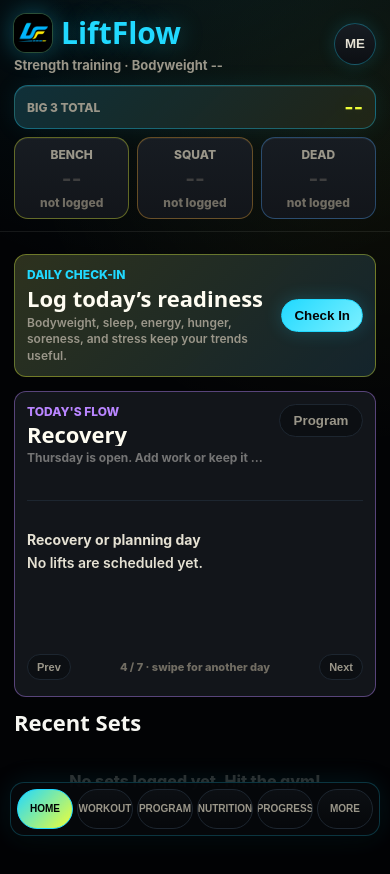
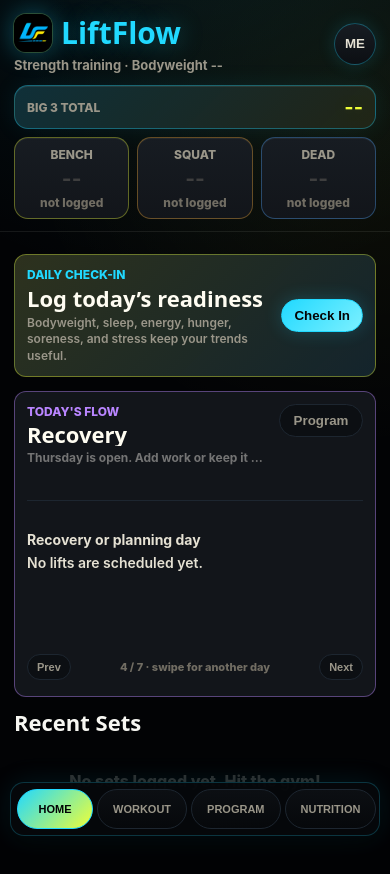
Before and after one commit to SoftLockedLive/LiftFlow, a Next.js app in the folder liftflow/: page / in a window 390 px wide. Shown: the top 874 px of the page. Built offline with nearby package versions, Linux system fonts and the light colour scheme.

Commit message:
Use slider nav with more menu

```diff
--- a/liftflow/src/styles/globals.css
+++ b/liftflow/src/styles/globals.css
@@ -290,8 +290,7 @@ input:focus, select:focus {
   }
 
   .app-tabs {
-    display: grid;
-    grid-template-columns: repeat(6, minmax(0, 1fr));
+    display: flex;
     position: fixed;
     left: 10px;
     right: 10px;
@@ -303,7 +302,9 @@ input:focus, select:focus {
     border-radius: 14px;
     background: rgba(6, 8, 11, 0.96);
     box-shadow: 0 12px 30px rgba(0, 0, 0, 0.45), 0 0 28px rgba(33, 217, 255, 0.1);
-    overflow: visible;
+    overflow-x: auto;
+    overflow-y: visible;
+    scrollbar-width: none;
   }
 
   .app-more-menu {
@@ -312,19 +313,18 @@ input:focus, select:focus {
   }
 
   .app-tabs button {
-    min-width: 0;
-    width: 100%;
+    flex: 0 0 auto;
+    min-width: 76px;
     height: 40px;
-    padding: 0 3px;
-    font-size: 10px !important;
+    padding: 0 10px;
+    font-size: 11px !important;
     line-height: 1;
     display: flex;
     align-items: center;
     justify-content: center;
     text-align: center;
     white-space: nowrap;
-    overflow: hidden;
-    text-overflow: ellipsis;
+    overflow: visible;
   }
 
   .app-page {
```
